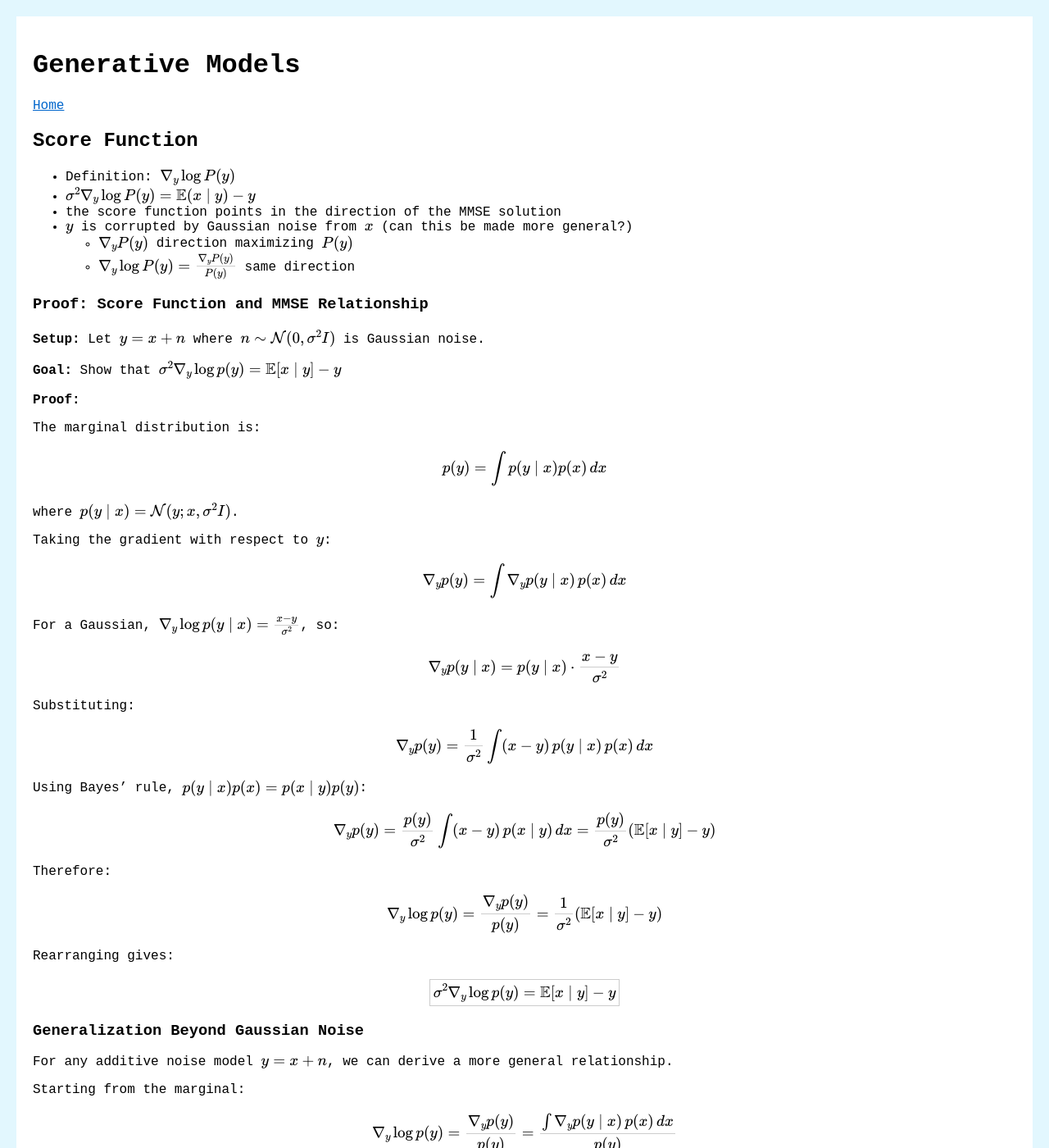
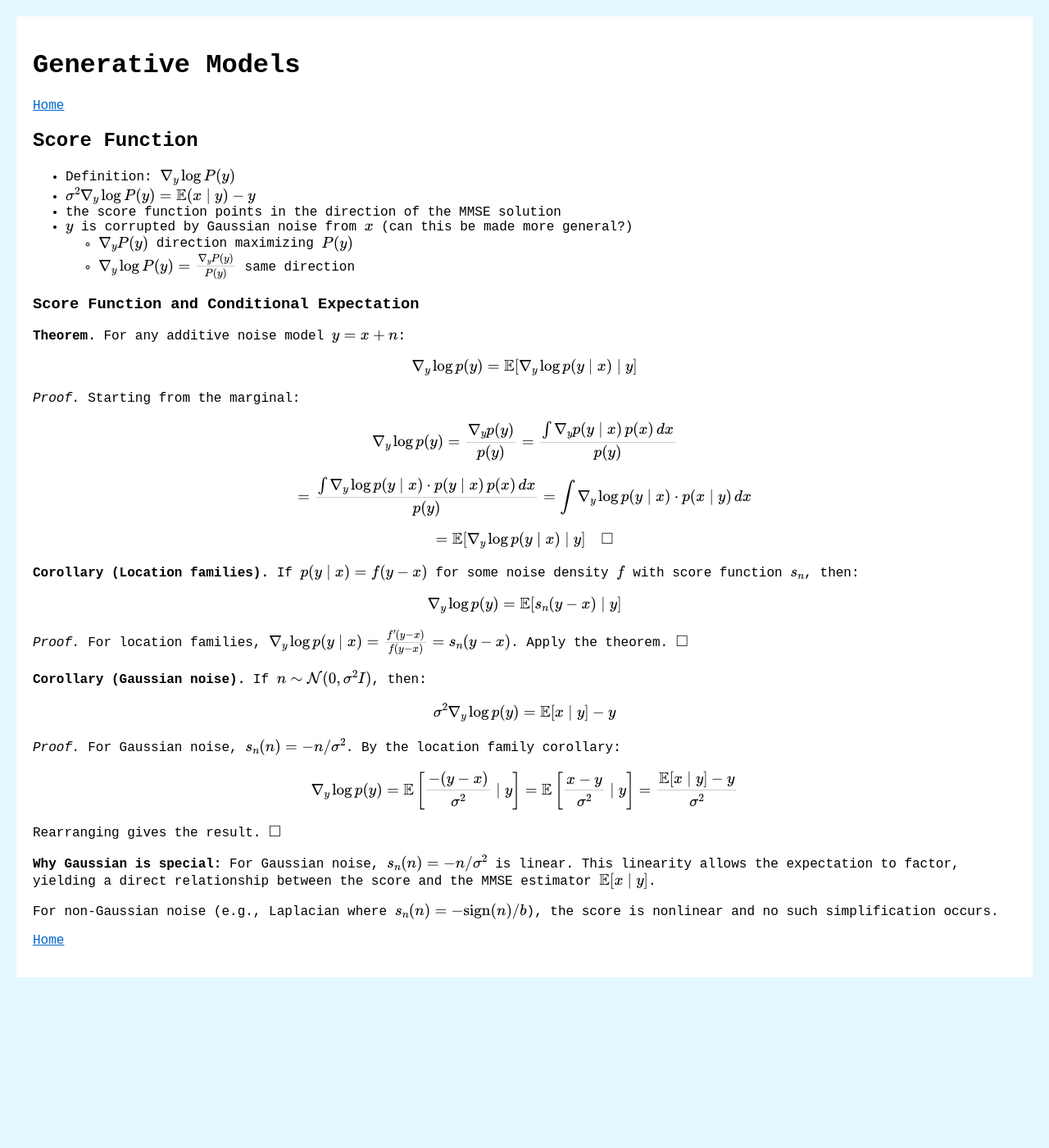
Before and after one commit to scer80/scer80.github.io, a Jekyll site: the page built from contents/generative_models/generative_models.md, in a window 1280 px wide and 1400 px high. Shown: the whole window at 82% size. Built offline with Jekyll 4.4.1, drawn with Linux system fonts in a browser that asks for light colours; our own code applies the rules of GitHub Pages for plain Markdown files; some of the changed text lies outside the part shown.

Commit message:
math reorrg

```diff
--- a/contents/generative_models/generative_models.md
+++ b/contents/generative_models/generative_models.md
@@ -15,69 +15,37 @@ style: paper-style
   - $\nabla_y P(y)$ direction maximizing $P(y)$
   - $\nabla_y \log{P(y)} = \frac{\nabla_y P(y)}{P(y)}$ same direction
 
-### Proof: Score Function and MMSE Relationship
+### Score Function and Conditional Expectation
 
-**Setup:** Let $y = x + n$ where $n \sim \mathcal{N}(0, \sigma^2 I)$ is Gaussian noise.
+**Theorem.** For any additive noise model $y = x + n$:
 
-**Goal:** Show that $\sigma^2 \nabla_y \log p(y) = \mathbb{E}[x \mid y] - y$
+$$\nabla_y \log p(y) = \mathbb{E}[\nabla_y \log p(y \mid x) \mid y]$$
 
-**Proof:**
-
-The marginal distribution is:
-
-$$p(y) = \int p(y \mid x) p(x) \, dx$$
-
-where $p(y \mid x) = \mathcal{N}(y; x, \sigma^2 I)$.
-
-Taking the gradient with respect to $y$:
-
-$$\nabla_y p(y) = \int \nabla_y p(y \mid x) \, p(x) \, dx$$
-
-For a Gaussian, $\nabla_y \log p(y \mid x) = \frac{x - y}{\sigma^2}$, so:
-
-$$\nabla_y p(y \mid x) = p(y \mid x) \cdot \frac{x - y}{\sigma^2}$$
-
-Substituting:
-
-$$\nabla_y p(y) = \frac{1}{\sigma^2} \int (x - y) \, p(y \mid x) \, p(x) \, dx$$
-
-Using Bayes' rule, $p(y \mid x) p(x) = p(x \mid y) p(y)$:
-
-$$\nabla_y p(y) = \frac{p(y)}{\sigma^2} \int (x - y) \, p(x \mid y) \, dx = \frac{p(y)}{\sigma^2} \left( \mathbb{E}[x \mid y] - y \right)$$
-
-Therefore:
-
-$$\nabla_y \log p(y) = \frac{\nabla_y p(y)}{p(y)} = \frac{1}{\sigma^2} \left( \mathbb{E}[x \mid y] - y \right)$$
-
-Rearranging gives:
-
-$$\boxed{\sigma^2 \nabla_y \log p(y) = \mathbb{E}[x \mid y] - y}$$
-
-### Generalization Beyond Gaussian Noise
-
-For any additive noise model $y = x + n$, we can derive a more general relationship.
-
-Starting from the marginal:
+*Proof.* Starting from the marginal:
 
 $$\nabla_y \log p(y) = \frac{\nabla_y p(y)}{p(y)} = \frac{\int \nabla_y p(y \mid x) \, p(x) \, dx}{p(y)}$$
 
 $$= \frac{\int \nabla_y \log p(y \mid x) \cdot p(y \mid x) \, p(x) \, dx}{p(y)} = \int \nabla_y \log p(y \mid x) \cdot p(x \mid y) \, dx$$
 
-This gives the general result:
+$$= \mathbb{E}[\nabla_y \log p(y \mid x) \mid y] \quad \square$$
 
-$$\boxed{\nabla_y \log p(y) = \mathbb{E}[\nabla_y \log p(y \mid x) \mid y]}$$
-
-For **location families** where $p(y \mid x) = f(y - x)$ for some noise density $f$:
-
-$$\nabla_y \log p(y \mid x) = \frac{f'(y-x)}{f(y-x)} = s_n(y - x)$$
-
-where $s_n$ is the score function of the noise distribution. Thus:
+**Corollary (Location families).** If $p(y \mid x) = f(y - x)$ for some noise density $f$ with score function $s_n$, then:
 
 $$\nabla_y \log p(y) = \mathbb{E}[s_n(y - x) \mid y]$$
 
-**Why Gaussian is special:** For Gaussian noise, $s_n(n) = -n/\sigma^2$ is linear. This linearity allows the expectation to factor:
+*Proof.* For location families, $\nabla_y \log p(y \mid x) = \frac{f'(y-x)}{f(y-x)} = s_n(y - x)$. Apply the theorem. $\square$
 
-$$\nabla_y \log p(y) = \mathbb{E}\left[\frac{x - y}{\sigma^2} \mid y\right] = \frac{\mathbb{E}[x \mid y] - y}{\sigma^2}$$
+**Corollary (Gaussian noise).** If $n \sim \mathcal{N}(0, \sigma^2 I)$, then:
+
+$$\sigma^2 \nabla_y \log p(y) = \mathbb{E}[x \mid y] - y$$
+
+*Proof.* For Gaussian noise, $s_n(n) = -n/\sigma^2$. By the location family corollary:
+
+$$\nabla_y \log p(y) = \mathbb{E}\left[\frac{-(y-x)}{\sigma^2} \mid y\right] = \mathbb{E}\left[\frac{x - y}{\sigma^2} \mid y\right] = \frac{\mathbb{E}[x \mid y] - y}{\sigma^2}$$
+
+Rearranging gives the result. $\square$
+
+**Why Gaussian is special:** For Gaussian noise, $s_n(n) = -n/\sigma^2$ is linear. This linearity allows the expectation to factor, yielding a direct relationship between the score and the MMSE estimator $\mathbb{E}[x \mid y]$.
 
 For non-Gaussian noise (e.g., Laplacian where $s_n(n) = -\text{sign}(n)/b$), the score is nonlinear and no such simplification occurs.
 
```
